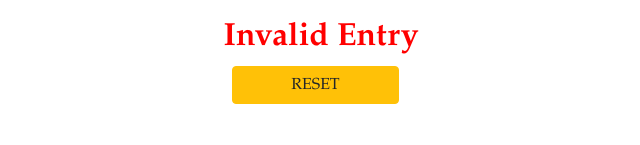
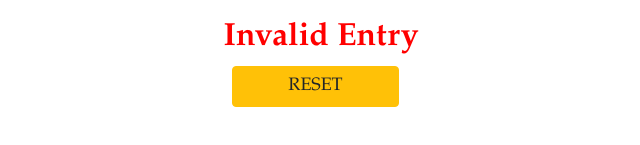
Before and after one commit to rrichardknott/Factorial, a plain HTML site: page Index.html in a window 1280 px wide. Both pictures are taken after typing "Sample" into the empty fields and a click on the button "SUBMIT". Shown: the part 245-390 px from the top of the page, 319-959 px from the left. Drawn offline with Linux system fonts and the light colour scheme.

Commit message:
Cleaned up Css
Removed old style rule and added a new rule re errorAlertButton

```diff
--- a/Css/factorial.css
+++ b/Css/factorial.css
@@ -27,7 +27,7 @@ button, #number, #factorialNumber {
     background-color: #FFF;
 }
 
-.btnSubmitClearAlert {
+#errorAlertButton {
     font-size: 18px;
     text-transform: uppercase;
 }
```
